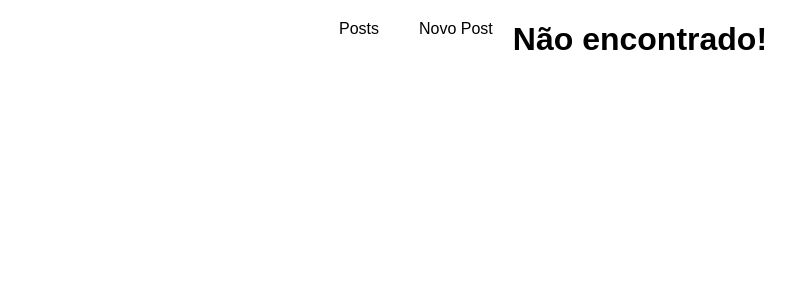
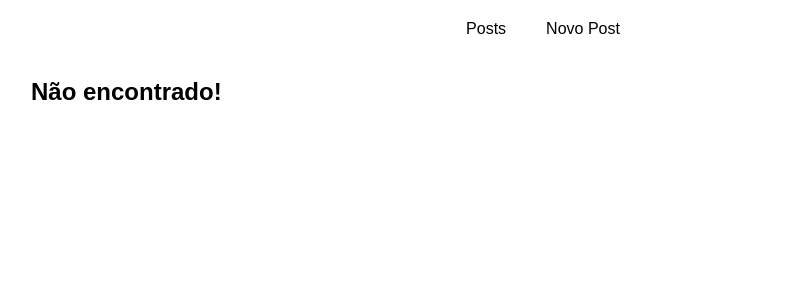
Before and after one commit to Apostata/react-course-06-2018, a React (Create React App) app in the folder http-ajax-routing/: page / in a window 1280 px wide. Shown: the top 300 px of the page, without its empty margins (97-892 px from the left). Built offline with nearby package versions, Linux system fonts and the light colour scheme.

Commit message:
[react-course] - Atualizando resumo do react-router com lazy load e basename no BrowserRouter para usar react em sub-domínios

```diff
--- a/http-ajax-routing/src/containers/Blog/Blog.js
+++ b/http-ajax-routing/src/containers/Blog/Blog.js
@@ -46,7 +46,7 @@ class Blog extends Component {
                 <Switch>
                     {this.state.auth ? <Route path="/novo-post" component={AsyncNewPost} /> : null }
                     <Route path="/posts" component={Posts} />
-                    <Route render={() => <h1>Não encontrado!</h1>} />
+                    <Route render={() => <section><h1>Não encontrado!</h1></section>} />
                     {/* <Redirect from="/"  to="/posts" /> */}
                 </Switch>
 
```
Also changed, not shown: 1 other file (tests, documents, lock files or other folders).
